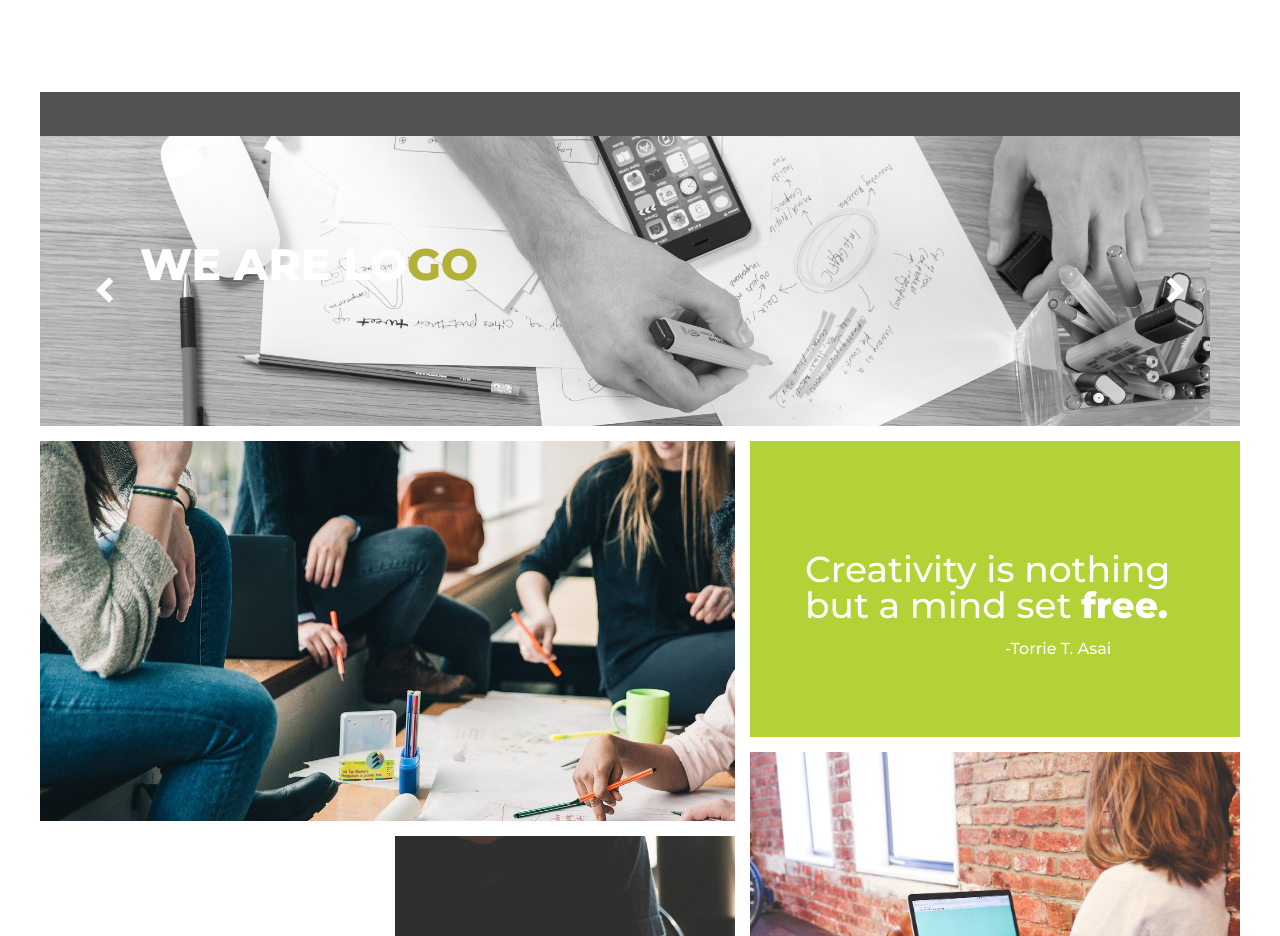
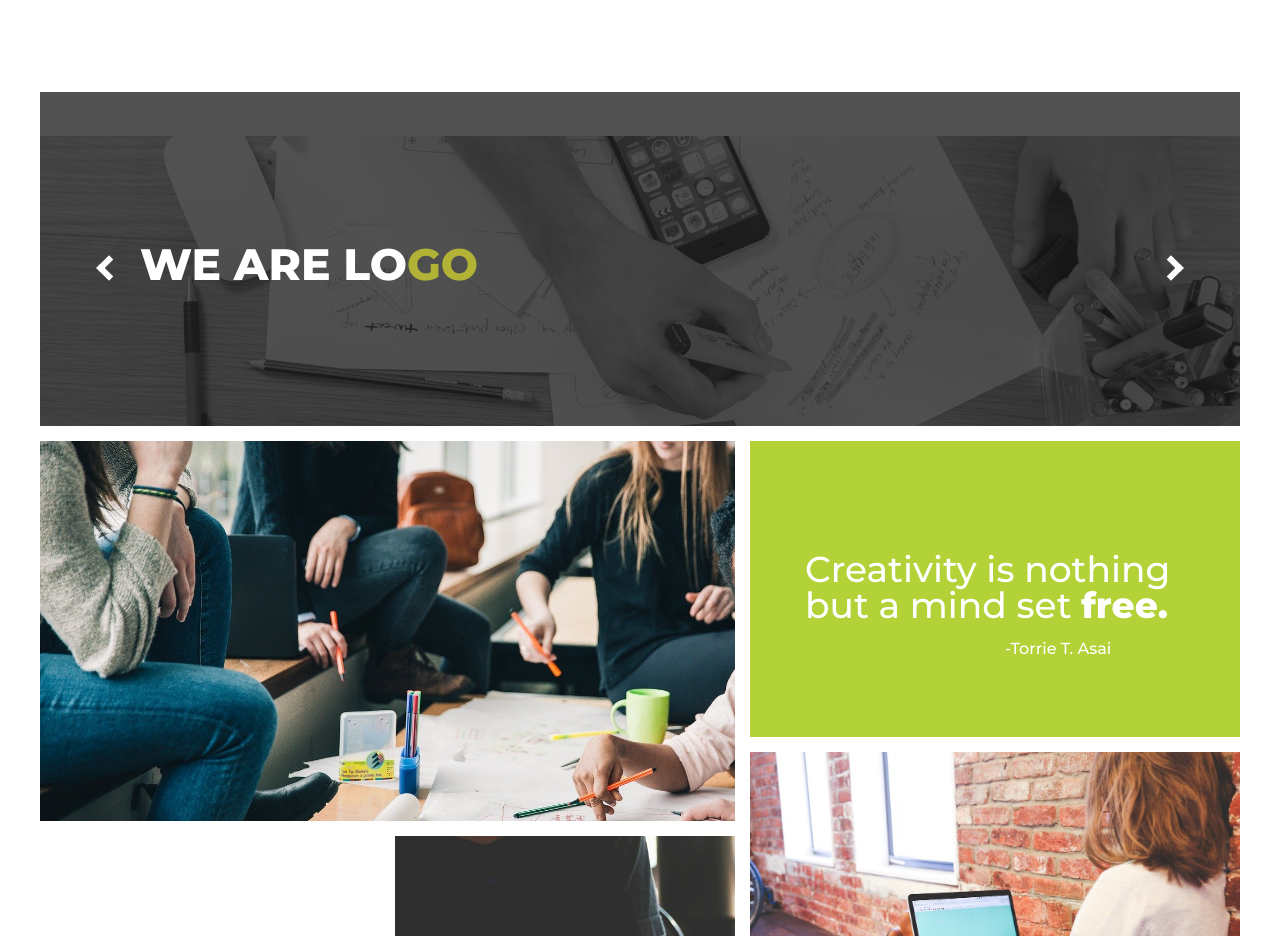
Before and after one commit to CactusWren2020/marketing-site, a website: page index.html in a window 1280 px wide. Shown: the part 6040-6976 px from the top of the page. Drawn offline with Linux system fonts and the light colour scheme.

Commit message:
slider stuff

```diff
--- a/styles.css
+++ b/styles.css
@@ -520,14 +520,14 @@ section#who-we-are {
     background: rgba(24,24,24,0.75);
 }
 .slider {
-    position: relative;
+    /* position: relative; */
     text-align:  left;
     border:inherit;
     height: 290px;
     color: white;
     width: 1200px;
     background: url('./images/design-gray.jpg');
-    background-size: contain;
+    background-size: cover;
 }
 .slider h3 {
     position: relative;
```
